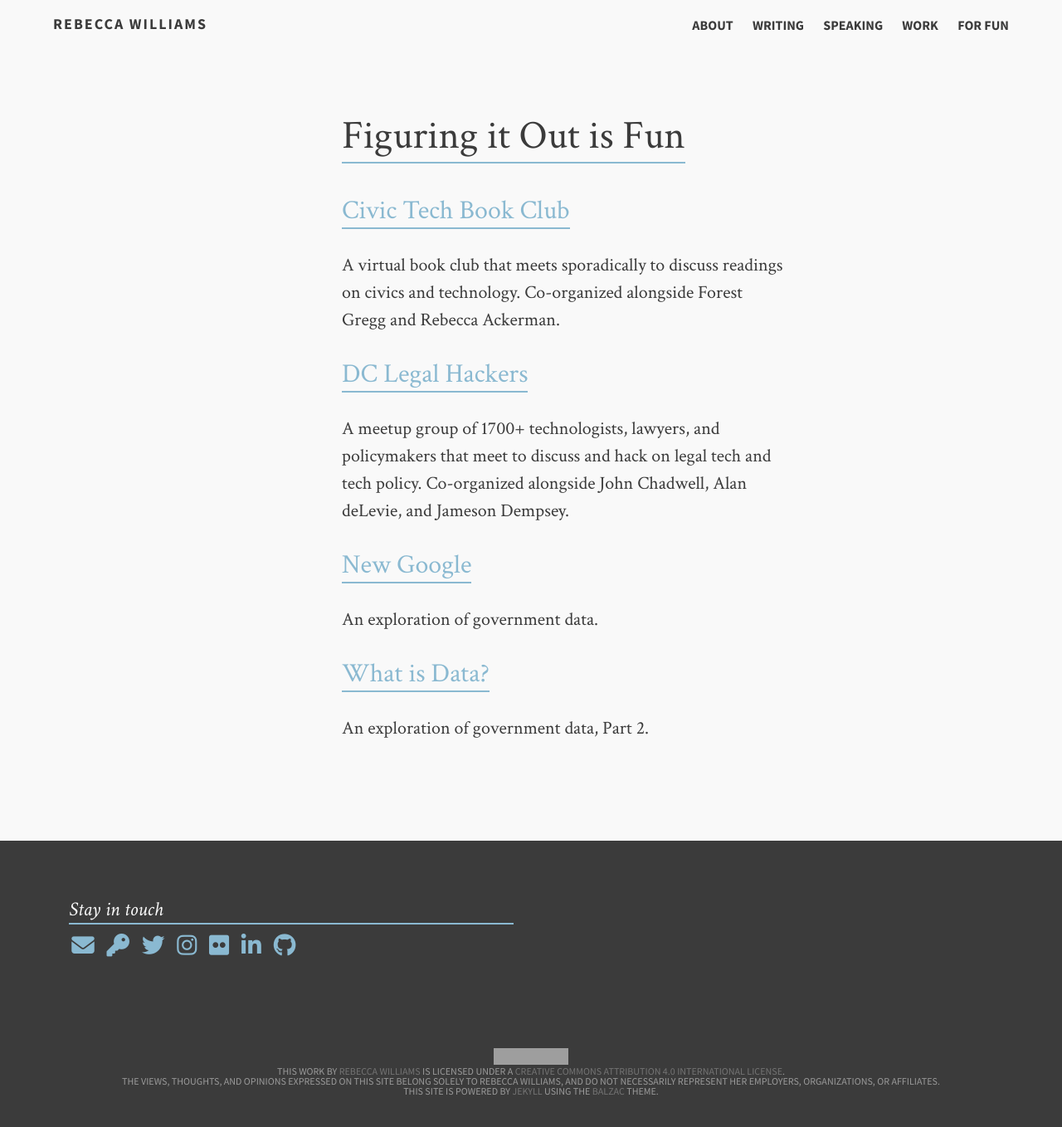
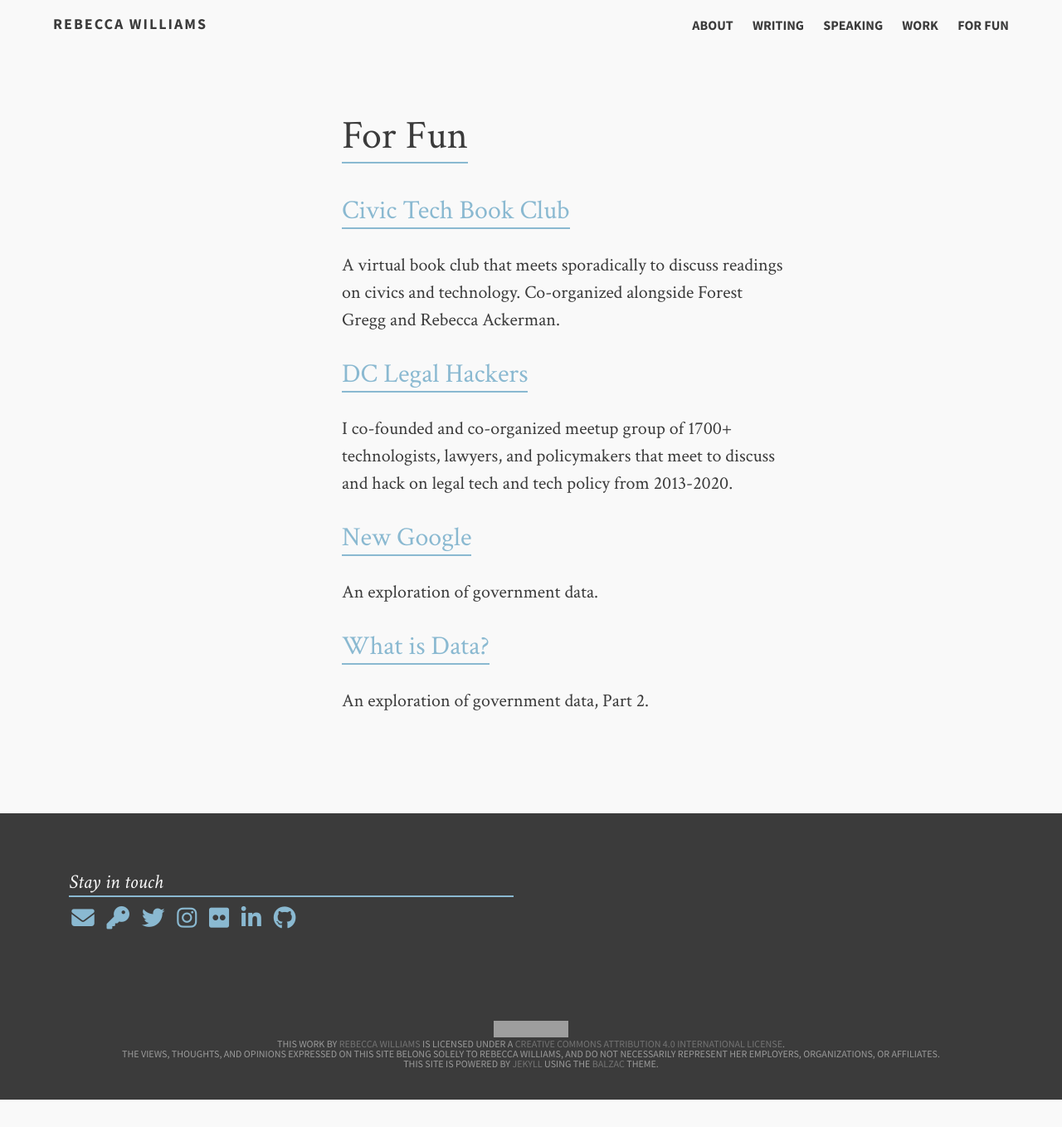
Before and after one commit to rebeccawilliams/rebeccawilliams.us, a Jekyll site: the page built from fun.md, in a window 1280 px wide. Shown: the whole page at 83% size. Built offline with Jekyll 4.4.1, drawn with Linux system fonts in a browser that asks for light colours; nearby versions of some CDN libraries; after the commit the page ends 1325 px from its top, so only the background shows below that; grey boxes are pictures that could not be loaded.

Commit message:
Update fun.html

```diff
--- a/_layouts/fun.html
+++ b/_layouts/fun.html
@@ -4,11 +4,11 @@
         <section class="article archive">
           <article class="archive-wrap">
               <ol class="post-list">
-                 <lh><h2><span class="bb">Figuring it Out is Fun</a></span></h2></lh>
+                 <lh><h2><span class="bb">For Fun</a></span></h2></lh>
                  <p><h3><span class="bb"><a href=//civictechbook.club>Civic Tech Book Club</a></span></h3></p>
 		 <p>A virtual book club that meets sporadically to discuss readings on civics and technology. Co-organized alongside Forest Gregg and Rebecca Ackerman.</p>
                  <p><h3><span class="bb"><a href=//www.meetup.com/dclegalhackers/>DC Legal Hackers</a></span></h3></p>
-<p>A meetup group of 1700+ technologists, lawyers, and policymakers that meet to discuss and hack on legal tech and tech policy. Co-organized alongside John Chadwell, Alan deLevie, and Jameson Dempsey.</p>
+<p>I co-founded and co-organized meetup group of 1700+ technologists, lawyers, and policymakers that meet to discuss and hack on legal tech and tech policy from 2013-2020.</p>
 		  <p><h3><span class="bb"><a href=http://rebeccawilliams.github.io/newgoogle/>New Google</a></span></h3></p>
 <p>An exploration of government data.</p>
 	          <p><h3><span class="bb"><a href=//whatisdata.info>What is Data?</a></span></h3></p>
```
